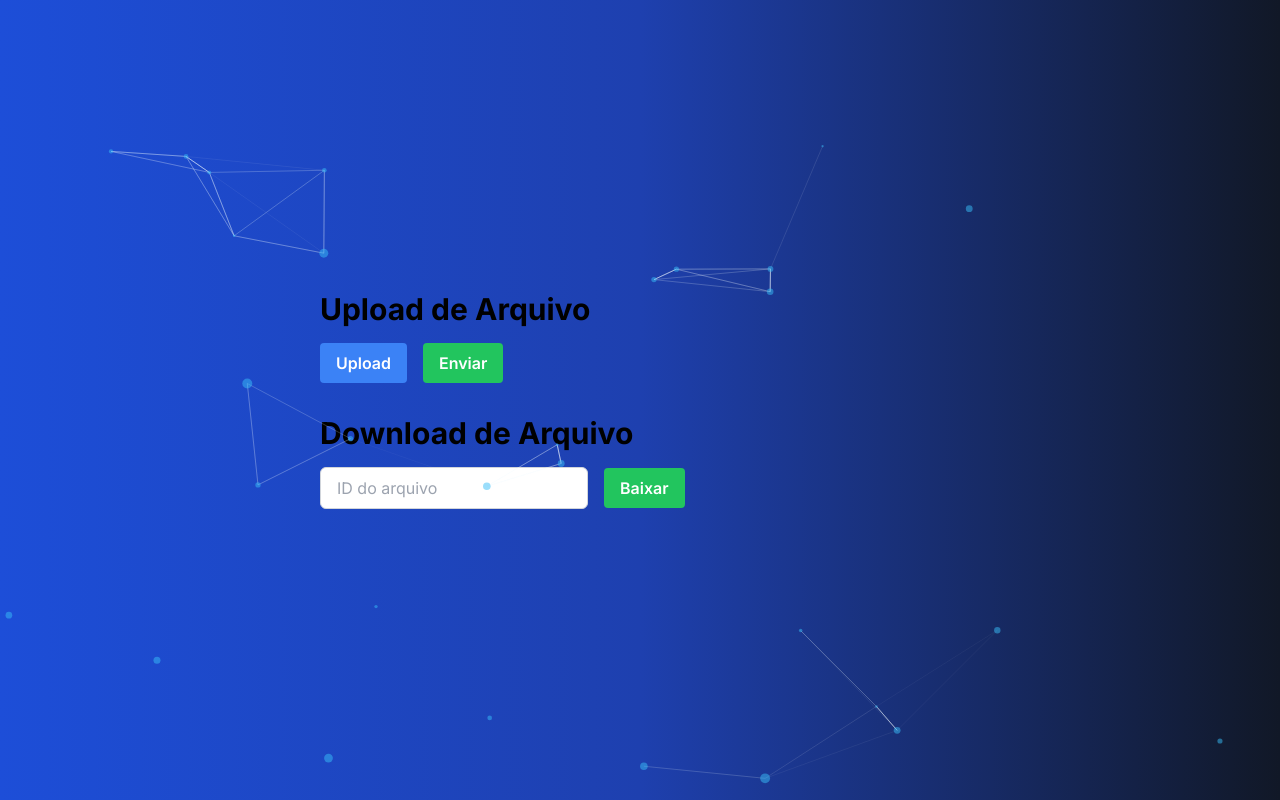
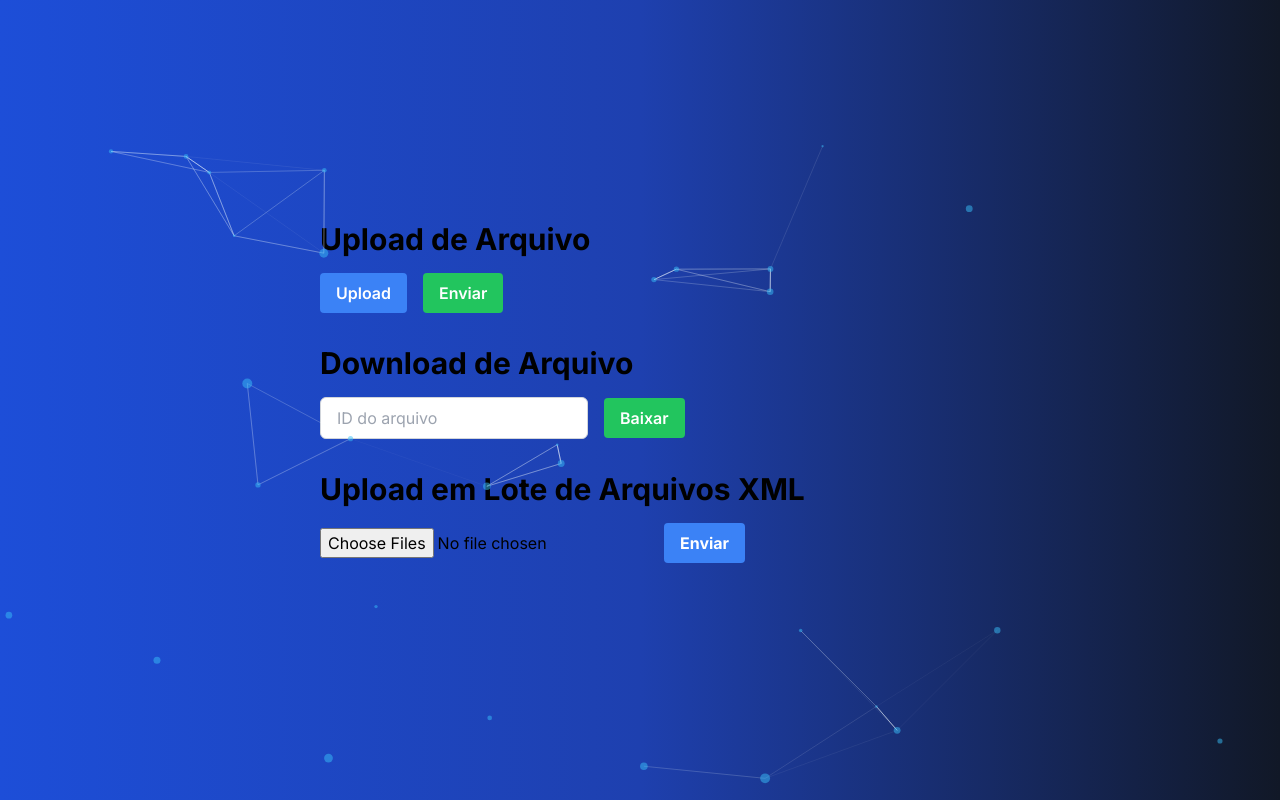
Before and after one commit to joaoricardoM/nano-front, a Next.js app: page / in a window 1280 px wide. Built offline with nearby package versions, Linux system fonts and the light colour scheme.

Commit message:
feat: create method

```diff
--- /dev/null
+++ b/src/app/components/BatchUploadFiles.js
@@ -0,0 +1,49 @@
+'use client'
+
+import React, { useState } from 'react'
+import axios from 'axios'
+
+const BatchUploadFiles = () => {
+  const [files, setFiles] = useState([])
+
+  const handleFileChange = (e) => {
+    setFiles(e.target.files)
+  }
+
+  const handleUpload = async () => {
+    if (files.length === 0) {
+      alert('Por favor, selecione um ou mais arquivos.')
+      return
+    }
+
+    try {
+      const formData = new FormData()
+      for (let i = 0; i < files.length; i++) {
+        formData.append('files', files[i])
+      }
+      await axios.post('http://localhost:8080/files/lote', formData, {
+        headers: {
+          'Content-Type': 'multipart/form-data'
+        }
+      })
+      alert('Arquivos enviados com sucesso!')
+    } catch (error) {
+      console.error('Erro ao enviar arquivos:', error)
+      alert('Erro ao enviar arquivos!')
+    }
+  }
+
+  return (
+    <div className="mb-4">
+      <input type="file" accept=".xml" multiple onChange={handleFileChange} />
+      <button
+        className="bg-blue-500 hover:bg-blue-700 text-white font-bold py-2 px-4 rounded"
+        onClick={handleUpload}
+      >
+        Enviar
+      </button>
+    </div>
+  )
+}
+
+export default BatchUploadFiles
--- a/src/app/page.js
+++ b/src/app/page.js
@@ -5,6 +5,7 @@ import React from 'react'
 import UploadFile from './components/uploadFile'
 import DownloadFile from './components/donwloadFile'
 import ParticlesContainer from './components/particles'
+import BatchUploadFiles from './components/BatchUploadFiles'
 
 const IndexPage = () => {
   return (
@@ -15,6 +16,10 @@ const IndexPage = () => {
         <UploadFile />
         <h1 className="text-3xl font-bold mt-8 mb-4">Download de Arquivo</h1>
         <DownloadFile />
+        <h1 className="text-3xl font-bold mt-8 mb-4">
+          Upload em Lote de Arquivos XML
+        </h1>
+        <BatchUploadFiles />
       </div>
     </div>
   )
```
